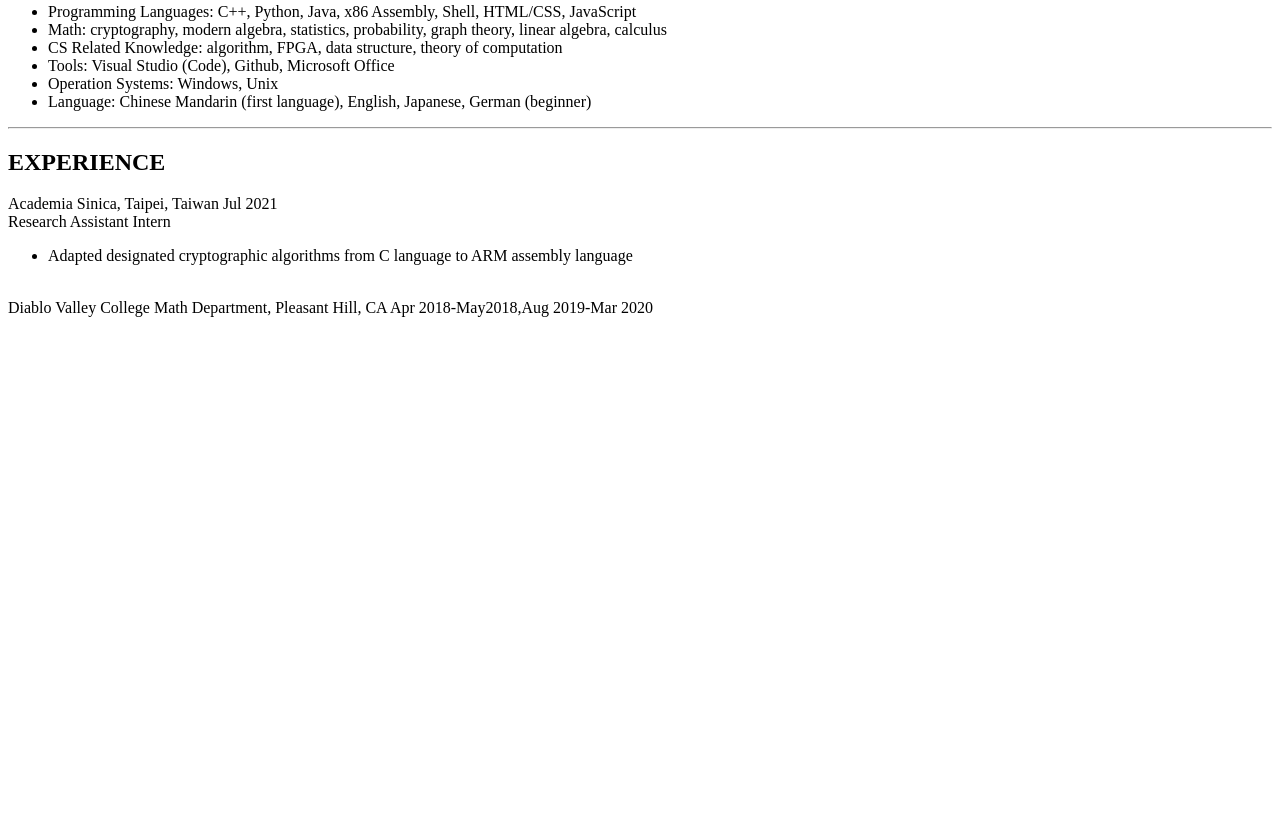
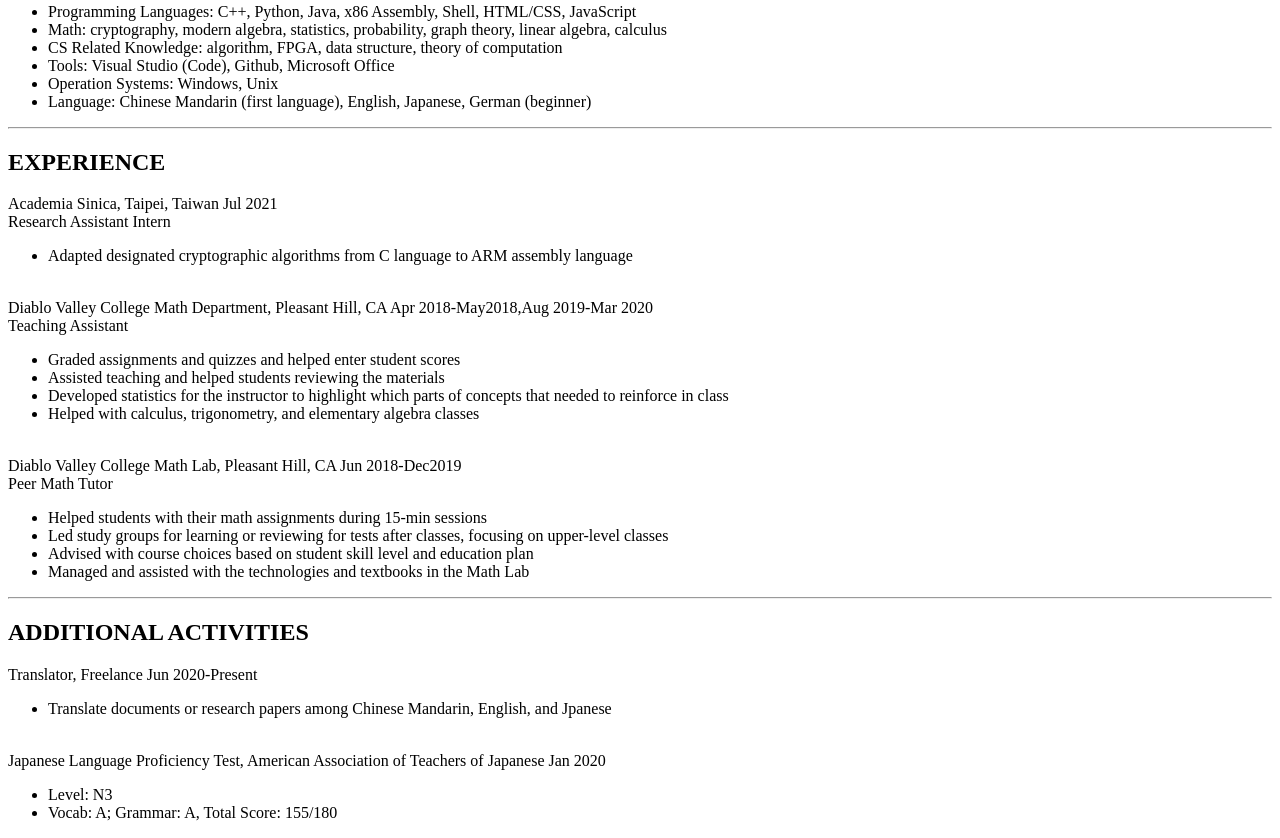
Before and after one commit to Lilith-Schreiber/Personal-Website, a plain HTML site: page index.html in a window 1280 px wide. Shown: the part 803-1641 px from the top of the page. Before the commit the page ends 1128 px from the top, so only its background shows below. Drawn offline with Linux system fonts and the light colour scheme.

Commit message:
first draft complete

```diff
--- a/index.html
+++ b/index.html
@@ -86,6 +86,42 @@
             <br>
 
             <div class="company">Diablo Valley College Math Department, Pleasant Hill, CA <span class="time">Apr 2018-May2018,Aug 2019-Mar 2020</span></div>
+            <div class="position">Teaching Assistant</div>
+            <ul>
+                <li>Graded assignments and quizzes and helped enter student scores</li>
+                <li>Assisted teaching and helped students reviewing the materials</li>
+                <li>Developed statistics for the instructor to highlight which parts of concepts that needed to reinforce in class</li>
+                <li>Helped with calculus, trigonometry, and elementary algebra classes</li>
+            </ul>
+
+            <br>
+
+            <div class="company">Diablo Valley College Math Lab, Pleasant Hill, CA <span class="time">Jun 2018-Dec2019</span></div>
+            <div class="position">Peer Math Tutor</div>
+            <ul>
+                <li>Helped students with their math assignments during 15-min sessions</li>
+                <li>Led study groups for learning or reviewing for tests after classes, focusing on upper-level classes</li>
+                <li>Advised with course choices based on student skill level and education plan</li>
+                <li>Managed and assisted with the technologies and textbooks in the Math Lab</li>
+            </ul>
+        </section>
+
+        <hr>
+
+        <section id="additional">
+            <h2>ADDITIONAL ACTIVITIES</h2>
+            <div class="title">Translator, Freelance <span class="time">Jun 2020-Present</span></div>
+            <ul>
+                <li>Translate documents or research papers among Chinese Mandarin, English, and Jpanese</li>
+            </ul>
+
+            <br>
+
+            <div class="title">Japanese Language Proficiency Test, American Association of Teachers of Japanese <span class="time">Jan 2020</span></div>
+            <ul>
+                <li>Level: N3</li>
+                <li>Vocab: A; Grammar: A, Total Score: 155/180</li>
+            </ul>
         </section>
     </body>
 </html>
```
